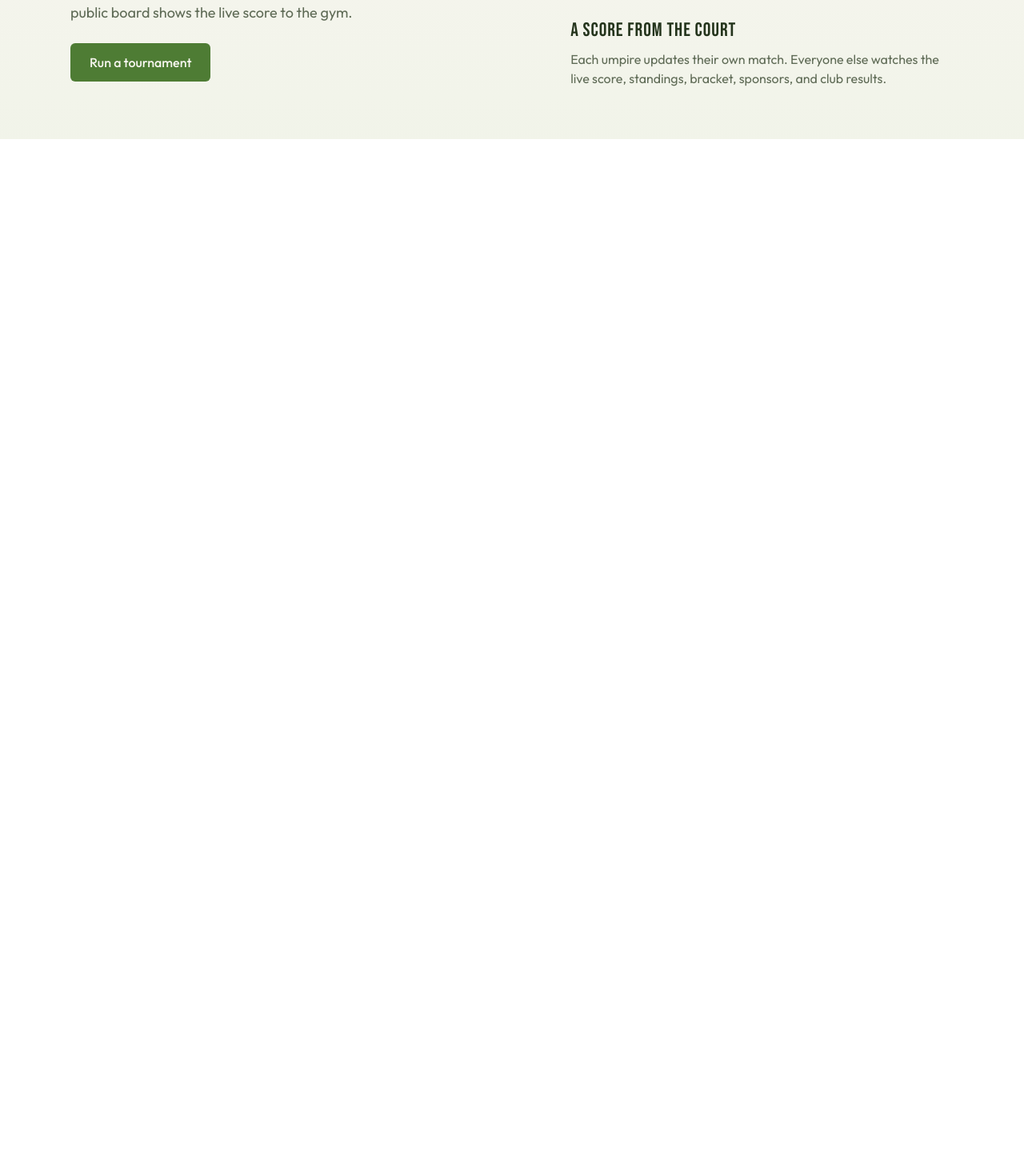
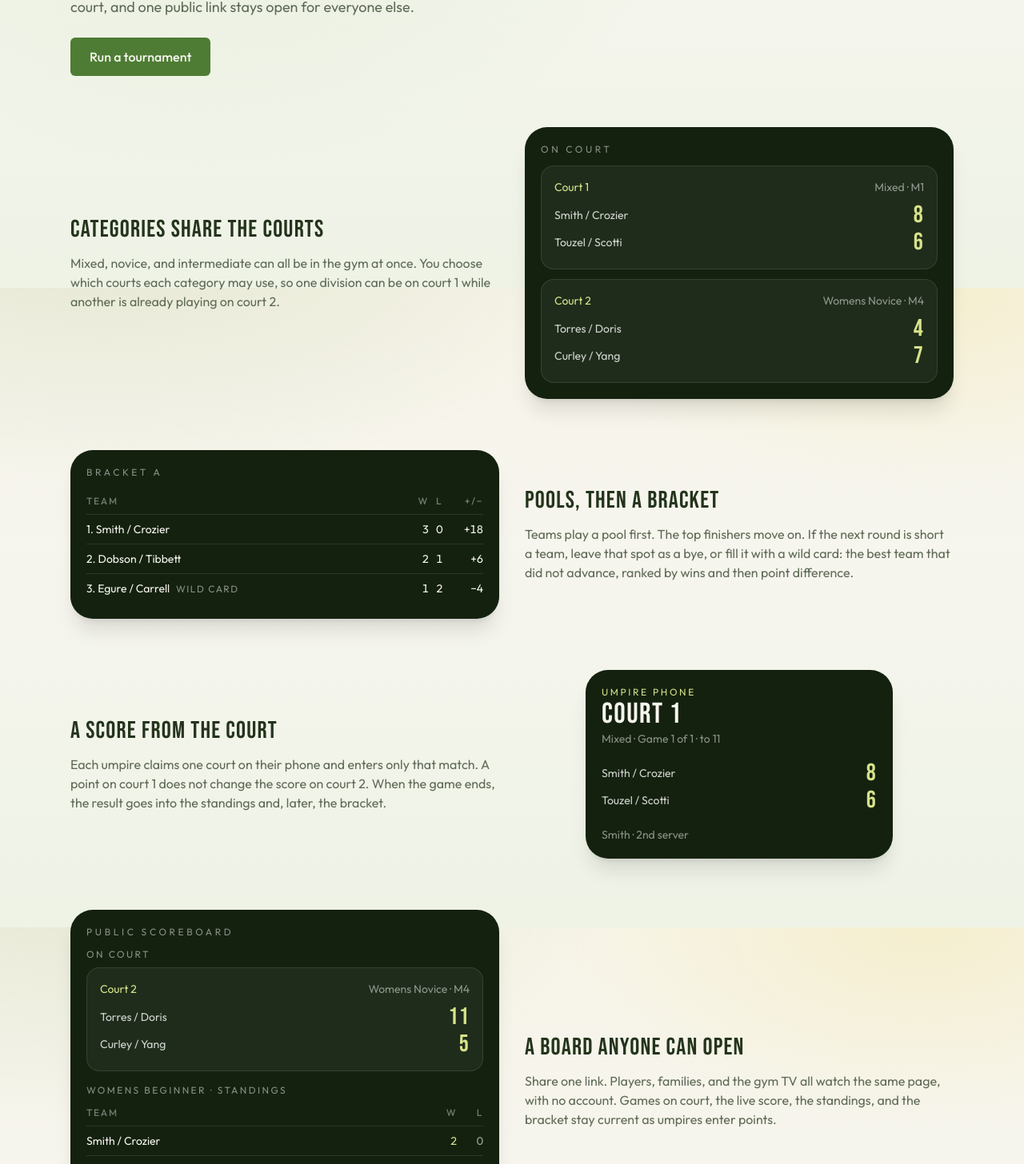
Before and after one commit to GangeiKan510/open-dinks, a Next.js app: page / in a window 1280 px wide. Shown: the part 1240-2696 px from the top of the page at 80% size. Before the commit the page ends 1414 px from the top, so only its background shows below. Built offline with nearby package versions, Linux system fonts and the light colour scheme; no server answers.

Commit message:
feat: show tournament samples and the public scoreboard on the landing page
Explain how shared courts, pools, umpire scoring, and the open scoreboard work, with a sample of each.

```diff
--- a/src/app/page.tsx
+++ b/src/app/page.tsx
@@ -1,3 +1,4 @@
+import type { ReactNode } from "react";
 import Link from "next/link";
 import { Button } from "@/components/ui/button";
 import { isSupabaseConfigured } from "@/lib/env";
@@ -136,42 +137,40 @@
       </section>
 
       <section className="relative z-10 border-t border-[var(--border)] py-16">
-        <div className="mx-auto grid max-w-6xl items-center gap-10 px-6 md:grid-cols-[1.1fr_0.9fr]">
-          <div className="space-y-6">
+        <div className="mx-auto max-w-6xl space-y-16 px-6">
+          <div className="max-w-xl space-y-6">
             <p className="text-sm uppercase tracking-[0.28em] text-[var(--accent)]">
               Tournament mode
             </p>
-            <h2 className="max-w-xl text-4xl font-semibold leading-[1.05] tracking-tight text-[var(--ink)] md:text-5xl">
+            <h2 className="text-4xl font-semibold leading-[1.05] tracking-tight text-[var(--ink)] md:text-5xl">
               Every category, on the courts you have
             </h2>
-            <p className="max-w-xl text-lg text-[var(--muted)]">
-              Pool play feeds a bracket. An umpire scores from the court, and
-              the public board shows the live score to the gym.
+            <p className="text-lg text-[var(--muted)]">
+              Divisions share the gym. Pools feed a bracket, umpires score from
+              the court, and one public link stays open for everyone else.
             </p>
             <Button size="lg" asChild>
               <Link href={tournamentHref}>Run a tournament</Link>
             </Button>
           </div>
-          <div className="grid gap-6">
-            {[
-              {
-                title: "Categories share the courts",
-                body: "Several divisions play at once. Each one uses the courts you assign, instead of waiting for its own gym.",
-              },
-              {
-                title: "Pools, then a bracket",
-                body: "Advance the top teams. When the draw is short of the next round, leave a bye or take a wild card by wins and point difference.",
-              },
-              {
-                title: "A score from the court",
-                body: "Each umpire updates their own match. Everyone else watches the live score, standings, bracket, sponsors, and club results.",
-              },
-            ].map((item) => (
-              <article key={item.title} className="space-y-2">
-                <h3 className="font-[family-name:var(--font-display)] text-2xl">
-                  {item.title}
-                </h3>
-                <p className="text-[var(--muted)]">{item.body}</p>
+
+          <div className="space-y-16">
+            {tournamentFeatures.map((feature, index) => (
+              <article
+                key={feature.title}
+                className="grid items-center gap-8 md:grid-cols-2"
+              >
+                <div className={index % 2 === 1 ? "md:order-2" : undefined}>
+                  <h3 className="font-[family-name:var(--font-display)] text-3xl">
+                    {feature.title}
+                  </h3>
+                  <p className="mt-3 max-w-xl text-[var(--muted)]">
+                    {feature.body}
+                  </p>
+                </div>
+                <div className={index % 2 === 1 ? "md:order-1" : undefined}>
+                  {feature.sample}
+                </div>
               </article>
             ))}
           </div>
@@ -180,3 +179,221 @@
     </main>
   );
 }
+
+const tournamentFeatures = [
+  {
+    title: "Categories share the courts",
+    body: "Mixed, novice, and intermediate can all be in the gym at once. You choose which courts each category may use, so one division can be on court 1 while another is already playing on court 2.",
+    sample: <SharedCourtsSample />,
+  },
+  {
+    title: "Pools, then a bracket",
+    body: "Teams play a pool first. The top finishers move on. If the next round is short a team, leave that spot as a bye, or fill it with a wild card: the best team that did not advance, ranked by wins and then point difference.",
+    sample: <PoolSample />,
+  },
+  {
+    title: "A score from the court",
+    body: "Each umpire claims one court on their phone and enters only that match. A point on court 1 does not change the score on court 2. When the game ends, the result goes into the standings and, later, the bracket.",
+    sample: <UmpireSample />,
+  },
+  {
+    title: "A board anyone can open",
+    body: "Share one link. Players, families, and the gym TV all watch the same page, with no account. Games on court, the live score, the standings, and the bracket stay current as umpires enter points.",
+    sample: <PublicBoardSample />,
+  },
+];
+
+function BoardPanel({
+  label,
+  children,
+}: {
+  label: string;
+  children: ReactNode;
+}) {
+  return (
+    <div className="rounded-[1.75rem] bg-[var(--ink)] p-5 text-[var(--paper)] shadow-xl">
+      <p className="mb-3 text-xs uppercase tracking-[0.3em] text-white/50">
+        {label}
+      </p>
+      {children}
+    </div>
+  );
+}
+
+function ScoreRow({ name, score }: { name: string; score: number }) {
+  return (
+    <div className="flex items-center justify-between gap-3 py-0.5">
+      <span className="text-sm text-white/80">{name}</span>
+      <span className="font-[family-name:var(--font-display)] text-3xl leading-none tabular-nums text-[var(--highlight)]">
+        {score}
+      </span>
+    </div>
+  );
+}
+
+function SharedCourtsSample() {
+  const courts = [
+    {
+      court: "Court 1",
+      meta: "Mixed · M1",
+      a: "Smith / Crozier",
+      b: "Touzel / Scotti",
+      scoreA: 8,
+      scoreB: 6,
+    },
+    {
+      court: "Court 2",
+      meta: "Womens Novice · M4",
+      a: "Torres / Doris",
+      b: "Curley / Yang",
+      scoreA: 4,
+      scoreB: 7,
+    },
+  ];
+
+  return (
+    <BoardPanel label="On court">
+      <div className="grid gap-3">
+        {courts.map((court) => (
+          <article
+            key={court.court}
+            className="rounded-2xl border border-white/10 bg-white/5 p-4"
+          >
+            <div className="mb-2 flex items-center justify-between gap-3 text-sm">
+              <span className="text-[var(--highlight)]">{court.court}</span>
+              <span className="truncate text-white/50">{court.meta}</span>
+            </div>
+            <ScoreRow name={court.a} score={court.scoreA} />
+            <ScoreRow name={court.b} score={court.scoreB} />
+          </article>
+        ))}
+      </div>
+    </BoardPanel>
+  );
+}
+
+function PoolSample() {
+  const rows = [
+    ["1", "Smith / Crozier", "3", "0", "+18"],
+    ["2", "Dobson / Tibbett", "2", "1", "+6"],
+    ["3", "Egure / Carrell", "1", "2", "−4"],
+  ];
+
+  return (
+    <BoardPanel label="Bracket A">
+      <table className="w-full text-left text-sm">
+        <thead className="text-xs uppercase tracking-[0.14em] text-white/40">
+          <tr>
+            <th className="py-2 font-medium" scope="col">
+              Team
+            </th>
+            {["W", "L", "+/−"].map((heading) => (
+              <th
+                key={heading}
+                className="py-2 text-right font-medium"
+                scope="col"
+              >
+                {heading}
+              </th>
+            ))}
+          </tr>
+        </thead>
+        <tbody>
+          {rows.map((row) => (
+            <tr key={row[1]} className="border-t border-white/10">
+              <td className="py-2">
+                {row[0]}. {row[1]}
+                {row[0] === "3" ? (
+                  <span className="ml-2 text-xs uppercase tracking-[0.12em] text-white/50">
+                    Wild card
+                  </span>
+                ) : null}
+              </td>
+              {row.slice(2).map((value) => (
+                <td key={value} className="py-2 text-right tabular-nums">
+                  {value}
+                </td>
+              ))}
+            </tr>
+          ))}
+        </tbody>
+      </table>
+    </BoardPanel>
+  );
+}
+
+function UmpireSample() {
+  return (
+    <div className="mx-auto w-full max-w-sm rounded-[1.75rem] bg-[var(--ink)] p-5 text-[var(--paper)] shadow-xl">
+      <p className="text-xs uppercase tracking-[0.22em] text-[var(--highlight)]">
+        Umpire phone
+      </p>
+      <p className="font-[family-name:var(--font-display)] text-4xl">Court 1</p>
+      <p className="mb-4 text-sm text-white/50">Mixed · Game 1 of 1 · to 11</p>
+      <ScoreRow name="Smith / Crozier" score={8} />
+      <ScoreRow name="Touzel / Scotti" score={6} />
+      <p className="mt-4 text-sm text-white/50">Smith · 2nd server</p>
+    </div>
+  );
+}
+
+function PublicBoardSample() {
+  const standings = [
+    ["Smith / Crozier", "2", "0"],
+    ["Dobson / Tibbett", "1", "1"],
+    ["Egure / Carrell", "0", "2"],
+  ];
+
+  return (
+    <BoardPanel label="Public scoreboard">
+      <p className="mb-2 text-xs uppercase tracking-[0.2em] text-white/50">
+        On court
+      </p>
+      <article className="rounded-2xl border border-white/10 bg-white/5 p-4">
+        <div className="mb-2 flex items-center justify-between gap-3 text-sm">
+          <span className="text-[var(--highlight)]">Court 2</span>
+          <span className="text-white/50">Womens Novice · M4</span>
+        </div>
+        <ScoreRow name="Torres / Doris" score={11} />
+        <ScoreRow name="Curley / Yang" score={5} />
+      </article>
+      <p className="mt-4 mb-1 text-xs uppercase tracking-[0.2em] text-white/50">
+        Womens Beginner · standings
+      </p>
+      <table className="w-full text-left text-sm">
+        <thead className="text-xs uppercase tracking-[0.14em] text-white/40">
+          <tr>
+            <th className="py-2 font-medium" scope="col">
+              Team
+            </th>
+            {["W", "L"].map((heading) => (
+              <th
+                key={heading}
+                className="py-2 text-right font-medium"
+                scope="col"
+              >
+                {heading}
+              </th>
+            ))}
+          </tr>
+        </thead>
+        <tbody>
+          {standings.map((row) => (
+            <tr key={row[0]} className="border-t border-white/10">
+              <td className="py-2">{row[0]}</td>
+              <td className="py-2 text-right tabular-nums text-[var(--highlight)]">
+                {row[1]}
+              </td>
+              <td className="py-2 text-right tabular-nums text-white/60">
+                {row[2]}
+              </td>
+            </tr>
+          ))}
+        </tbody>
+      </table>
+      <p className="mt-3 text-xs text-white/50">
+        No account. Anyone with the link.
+      </p>
+    </BoardPanel>
+  );
+}
```
